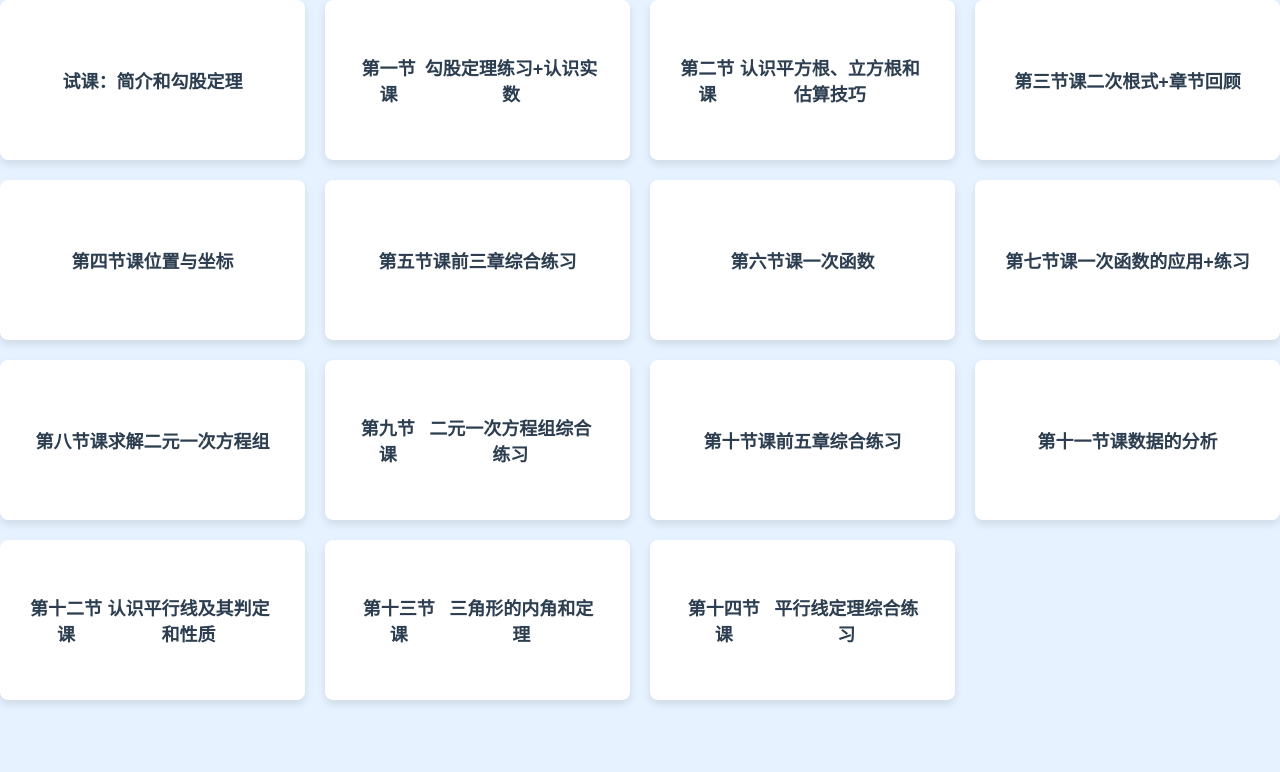
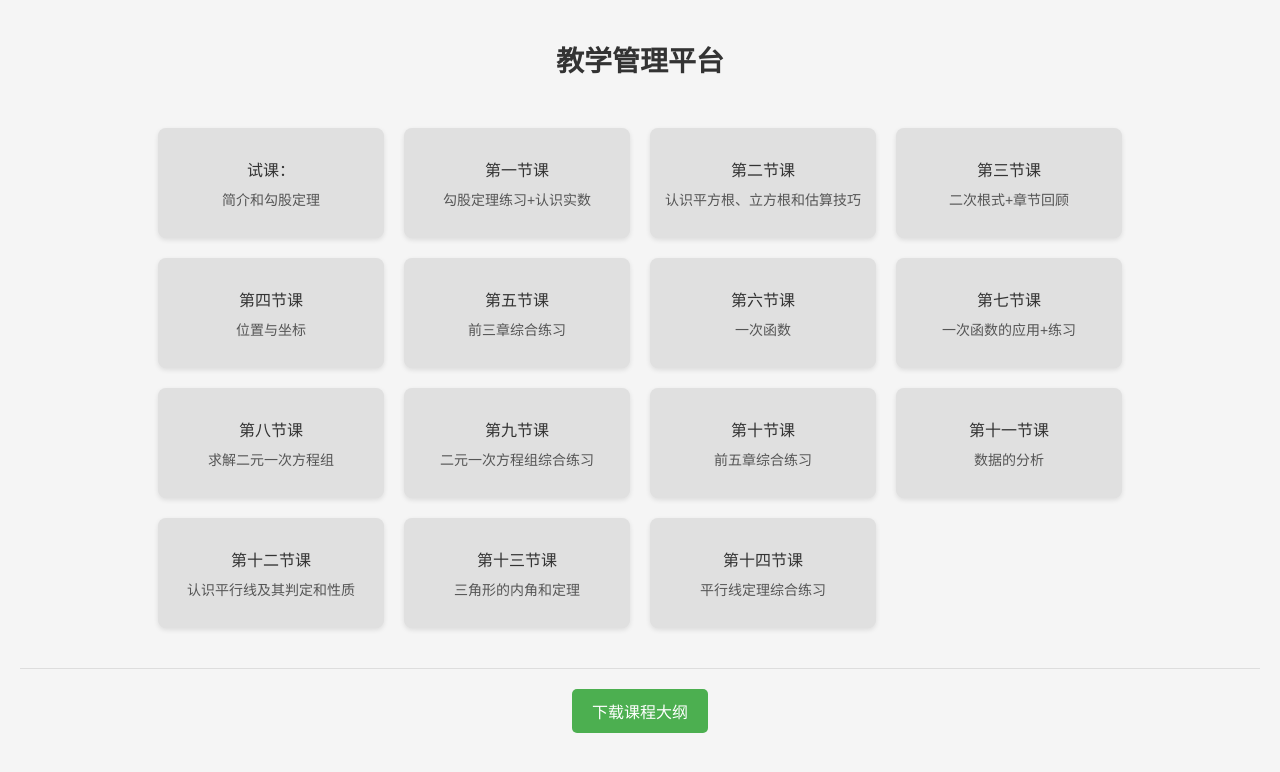
Before and after one commit to Xiaoyun-0922/Xiaoyun-0922.github.io, a plain HTML site: page index.html in a window 1280 px wide. Drawn offline with Linux system fonts and the light colour scheme.

Commit message:
Update index.html

```diff
--- a/index.html
+++ b/index.html
@@ -3,11 +3,93 @@
 <head>
     <meta charset="UTF-8">
     <meta name="viewport" content="width=device-width, initial-scale=1.0">
-    <title>课程章节</title>
-    <link rel="stylesheet" href="style.css">
+    <title>教学管理平台</title>
+    <style>
+        body {
+            font-family: 'Microsoft YaHei', sans-serif;
+            margin: 0;
+            padding: 20px;
+            background-color: #f5f5f5;
+            display: flex;
+            flex-direction: column;
+            min-height: 100vh;
+        }
+
+        .header {
+            text-align: center;
+            margin-bottom: 30px;
+        }
+
+        .header h1 {
+            color: #333;
+            font-size: 28px;
+        }
+
+        .chapters-container {
+            display: grid;
+            grid-template-columns: repeat(auto-fill, minmax(200px, 1fr));
+            gap: 20px;
+            max-width: 1000px;
+            margin: 0 auto;
+            padding: 0 20px;
+        }
+
+        .chapter-card {
+            background-color: #e0e0e0;
+            border-radius: 8px;
+            padding: 15px;
+            text-decoration: none;
+            color: #333;
+            display: flex;
+            flex-direction: column;
+            align-items: center;
+            justify-content: center;
+            text-align: center;
+            min-height: 80px;
+            transition: all 0.3s ease;
+            box-shadow: 0 2px 5px rgba(0,0,0,0.1);
+        }
+
+        .chapter-card:hover {
+            background-color: #d0d0d0;
+            transform: translateY(-3px);
+            box-shadow: 0 4px 8px rgba(0,0,0,0.15);
+        }
+
+        .chapter-desc {
+            font-size: 14px;
+            color: #555;
+            margin-top: 8px;
+            display: block;
+        }
+
+        .footer {
+            text-align: center;
+            margin-top: 40px;
+            padding: 20px 0;
+            border-top: 1px solid #ddd;
+        }
+
+        .download-link {
+            display: inline-block;
+            padding: 10px 20px;
+            background-color: #4CAF50;
+            color: white;
+            text-decoration: none;
+            border-radius: 5px;
+            transition: background-color 0.3s;
+        }
+
+        .download-link:hover {
+            background-color: #45a049;
+        }
+    </style>
 </head>
 
 <body>
+    <div class="header">
+        <h1>教学管理平台</h1>
+    </div>
 
     <div class="chapters-container">
         <a href="studyplan/chapter1.html" class="chapter-card">
@@ -82,6 +164,8 @@
         </a>
     </div>
 
+    <div class="footer">
+        <a href="course_outline.pdf" class="download-link" download>下载课程大纲</a>
+    </div>
 </body>
-
 </html>
```
Lines whose indentation alone changed are shown as unchanged.
